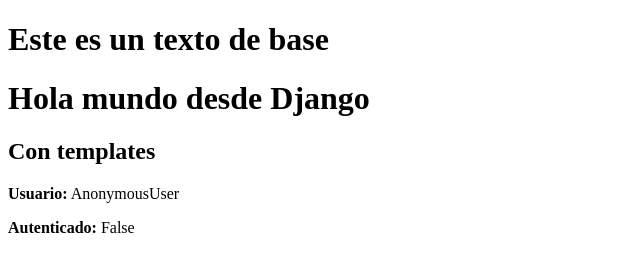
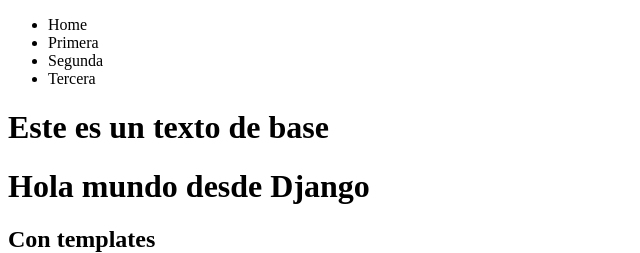
Before and after one commit to dev1d123/test, a Django app: page / in a window 1280 px wide. Shown: the top 253 px of the page, without its empty margins (0-640 px from the left). Run offline with Django 5.2, Linux system fonts and the light colour scheme.

Commit message:
(Diapositiva 15) -> Se hace uso del tag include para incrustar codigo de nav.html

```diff
--- a/src/listaContactos/inicio/templates/base.html
+++ b/src/listaContactos/inicio/templates/base.html
@@ -4,6 +4,7 @@
     <title>Codigo para Estudiantes desde Django</title>
 </head>
 <body>
+    {% include 'nav.html' %}
    <h1>Este es un texto de base</h1>
     {% block content %}
         Reemplazame
--- /dev/null
+++ b/src/listaContactos/inicio/templates/nav.html
@@ -0,0 +1,9 @@
+<nav>
+    <ul>
+        <li>Home</li>
+        <li>Primera</li>
+        <li>Segunda</li>
+        <li>Tercera</li>
+
+    </ul>
+</nav>
```
